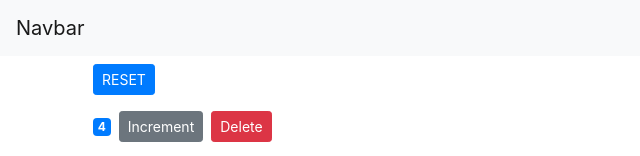
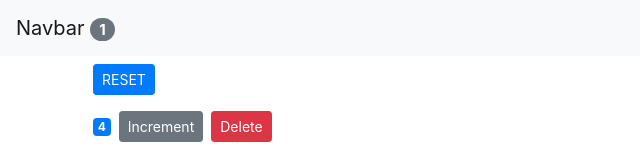
Before and after one commit to charlesmartinreed/react-shopping-cart-demo, a React (Create React App) app: page / in a window 1280 px wide. Shown: the top 156 px of the page, without its empty margins (0-640 px from the left). Built offline with nearby package versions, Linux system fonts and the light colour scheme.

Commit message:
Demonstrate basics of lifting state across class components to parent component.

```diff
--- a/src/App.js
+++ b/src/App.js
@@ -4,12 +4,54 @@
 import Counters from "./components/counters";
 
 class App extends Component {
+  // by moving our state, props and methods to the parent component of App, we are lifting up our state
+  // this allows to manipulate reflect state changes from the counters, on the navbar, despite the fact that these two children don't share a direct link
+  state = {
+    counters: [
+      { id: 1, value: 4 },
+      { id: 2, value: 0 },
+      { id: 3, value: 0 },
+      { id: 4, value: 0 }
+    ]
+  };
+
+  handleDelete = counterId => {
+    const counters = this.state.counters.filter(
+      counter => counter.id !== counterId
+    );
+    this.setState({ counters });
+  };
+
+  handleIncrement = counter => {
+    const counters = [...this.state.counters];
+    const index = counters.indexOf(counter);
+    counters[index] = { ...counter };
+    counters[index].value++;
+
+    this.setState({ counters });
+  };
+
+  handleReset = () => {
+    const counters = this.state.counters.map(counter => {
+      counter.value = 0;
+      return counter;
+    });
+    this.setState({ counters });
+  };
+
   render() {
     return (
       <React.Fragment>
-        <NavBar />
+        <NavBar
+          totalCounters={this.state.counters.filter(c => c.value > 0).length}
+        />
         <main className="container">
-          <Counters />
+          <Counters
+            counters={this.state.counters}
+            onReset={this.handleReset}
+            onIncrement={this.handleIncrement}
+            onDelete={this.handleDelete}
+          />
         </main>
       </React.Fragment>
     );
--- a/src/components/counters.jsx
+++ b/src/components/counters.jsx
@@ -2,61 +2,23 @@
 import React, { Component } from "react";
 import Counter from "./counter";
 
+// counter component raises events, we bubble it up to the parent of the component(s)
 class Counters extends Component {
-  state = {
-    counters: [
-      { id: 1, value: 4 },
-      { id: 2, value: 0 },
-      { id: 3, value: 0 },
-      { id: 4, value: 0 }
-    ]
-  };
-
-  handleDelete = counterId => {
-    //update the state and remove the item
-    // console.log(counterId);
-    const counters = this.state.counters.filter(
-      counter => counter.id !== counterId
-    );
-    this.setState({ counters });
-  };
-
-  // why do we spread the counter object into counters[index]? Because we need to create a unique object that doesn't reference the same memory space as counters[index] in this.state. Updating these values directly is a no-no in React.
-  handleIncrement = counter => {
-    const counters = [...this.state.counters];
-    const index = counters.indexOf(counter);
-    counters[index] = { ...counter };
-    counters[index].value++;
-
-    this.setState({ counters });
-  };
-
-  // this won't work in and of iself because we don't have a "single source of truth" - the value will be altered, but the state won't change because React is not aware of the change
-  // the fix is to create a CONTROLLED component, which does not have a state of its own and gets all of its values from the props passed by the parent component
-  handleReset = () => {
-    // create a new array of counters and call this.setState on them
-    const counters = this.state.counters.map(counter => {
-      counter.value = 0;
-      return counter;
-    });
-    this.setState({ counters });
-  };
-
   render() {
     return (
       <div>
         <button
-          onClick={this.handleReset}
+          onClick={this.props.onReset}
           className="btn btn-primary btn-sm m-2"
         >
           RESET
         </button>
-        {this.state.counters.map(counter => (
+        {this.props.counters.map(counter => (
           <Counter
             counter={counter}
             key={counter.id}
-            onDelete={this.handleDelete}
-            onIncrement={this.handleIncrement}
+            onDelete={this.props.onDelete}
+            onIncrement={this.props.onIncrement}
           />
         ))}
       </div>
--- a/src/components/navbar.jsx
+++ b/src/components/navbar.jsx
@@ -1,11 +1,14 @@
 import React, { Component } from "react";
 
-class NavBar extends React.Component {
+class NavBar extends Component {
   render() {
     return (
       <nav className="navbar navbar-light bg-light">
         <a className="navbar-brand" href="#">
-          Navbar
+          Navbar{" "}
+          <span className="badge badge-pill badge-secondary">
+            {this.props.totalCounters}
+          </span>
         </a>
       </nav>
     );
--- a/src/index.js
+++ b/src/index.js
@@ -5,7 +5,7 @@
 import * as serviceWorker from "./serviceWorker";
 import "bootstrap/dist/css/bootstrap.css";
 // because counter is default export, we don't need {} around it
-import Counters from "./components/counters";
+// import Counters from "./components/counters";
 
 ReactDOM.render(<App />, document.getElementById("root"));
 
```
